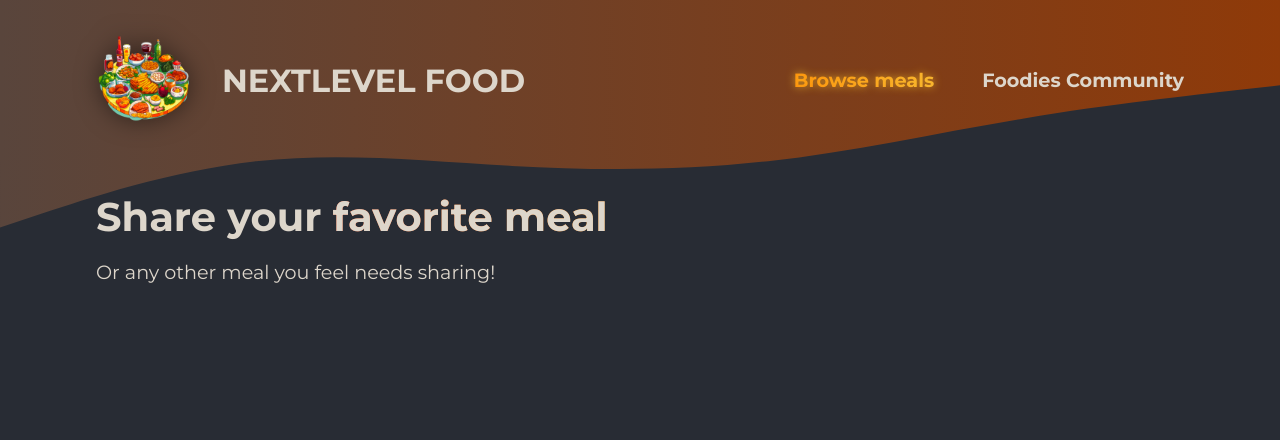
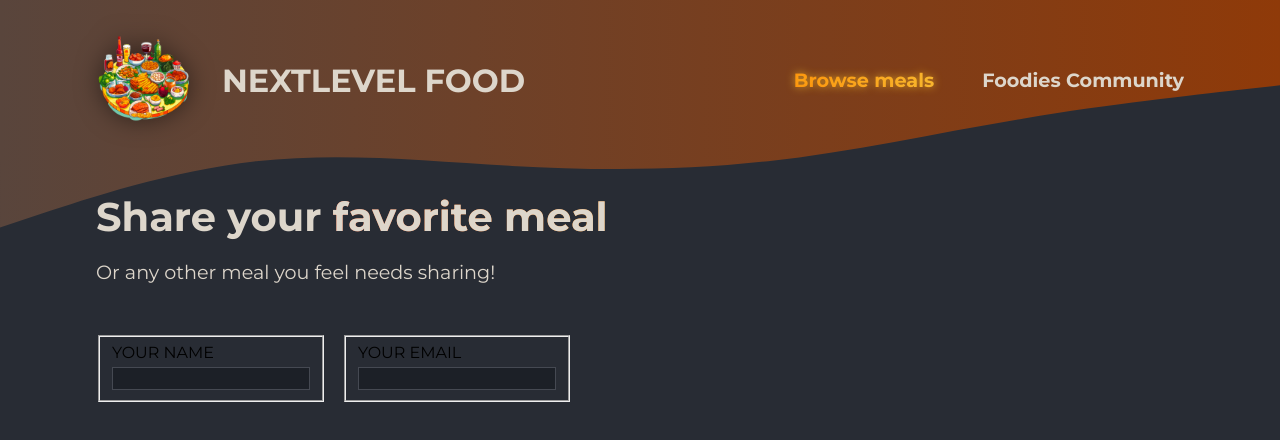
Before and after one commit to Danielle-Luz/foodies-nextjs-project, a Next.js app: page /meals/share in a window 1280 px wide. Shown: the top 440 px of the page. Built offline with nearby package versions, Linux system fonts and the light colour scheme.

Commit message:
feat: add form field row

```diff
--- a/app/meals/share/page.js
+++ b/app/meals/share/page.js
@@ -1,3 +1,4 @@
+import Field from "@/components/field/field";
 import styles from "./styles.module.css";
 
 export default function Share() {
@@ -8,6 +9,10 @@ export default function Share() {
         <p className={styles["header-description"]}>Or any other meal you feel needs sharing!</p>
       </article>
       <form>
+        <article className={styles["field-row"]}>
+          <Field label="Your name" />
+          <Field label="Your email" />
+        </article>
       </form>
     </main>
   );
--- a/app/meals/share/styles.module.css
+++ b/app/meals/share/styles.module.css
@@ -23,3 +23,8 @@
  --webkit-background-clip: text;
  --webkit-text-fill-color: transparent;
 }
+
+.field-row {
+  display: flex;
+  gap: 1rem;
+}
```
